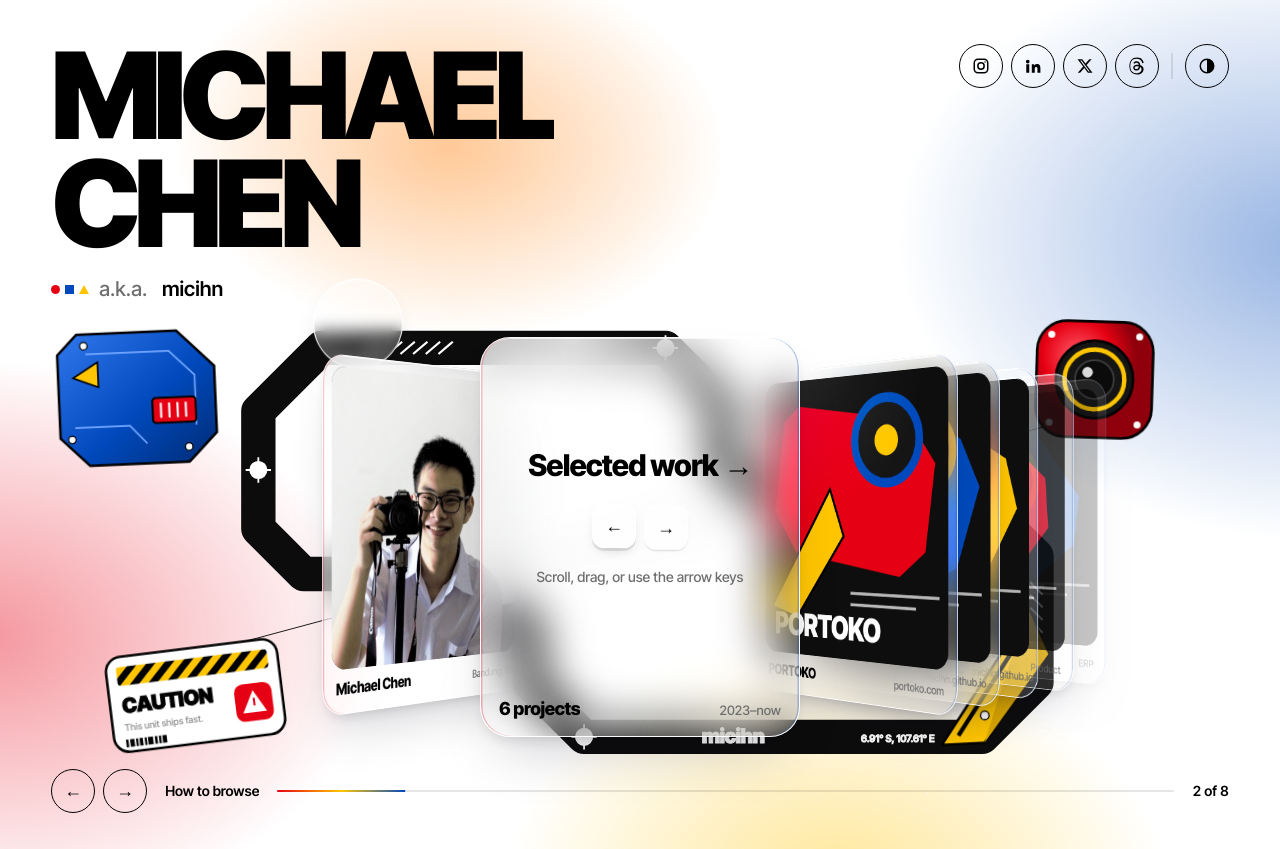
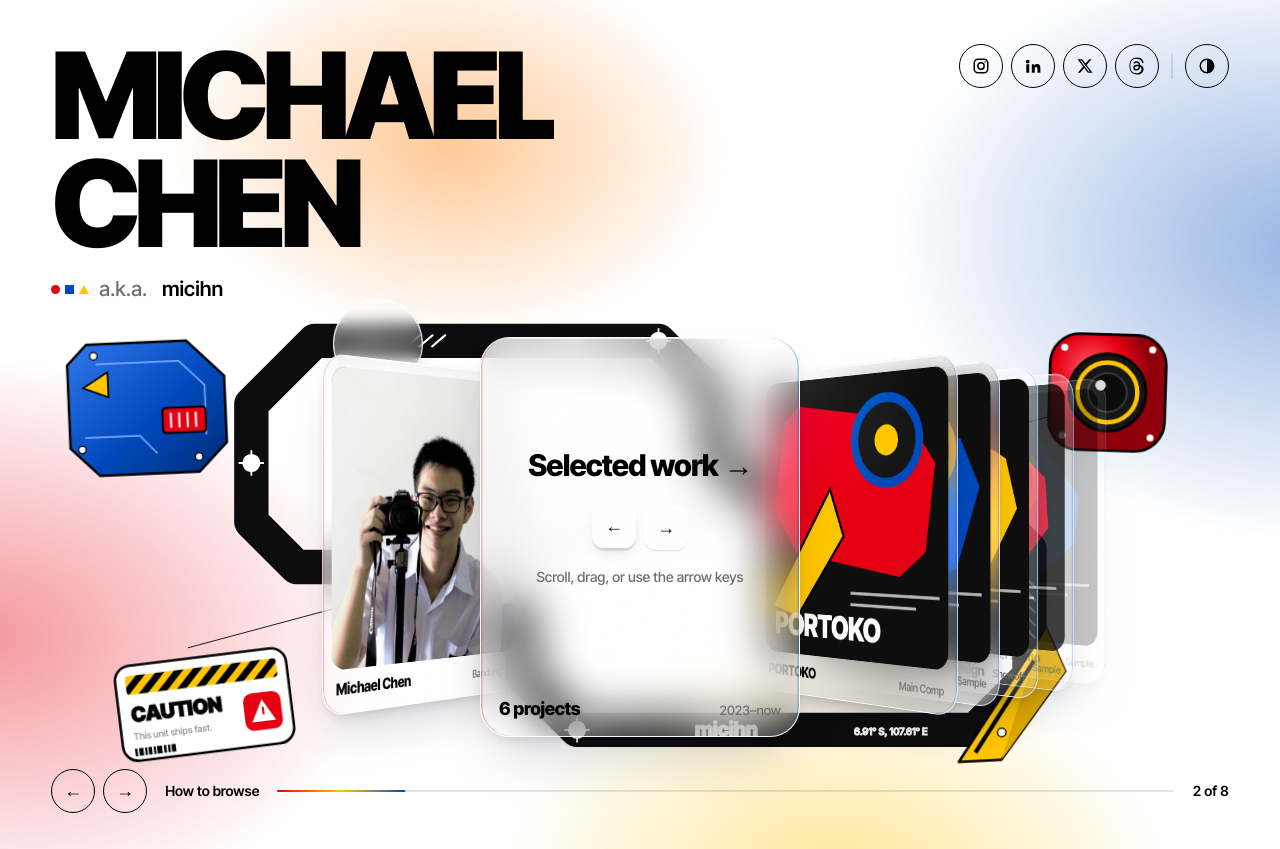
Before and after one commit to micihn/me, a plain HTML site: page index.html in a window 1280 px wide. Drawn offline with Linux system fonts and the light colour scheme.

Commit message:
Update index.html

```diff
--- a/index.html
+++ b/index.html
@@ -247,11 +247,11 @@ footer{display:flex;align-items:center;gap:18px;padding:0 max(4vw,18px) clamp(18
           Empty url = card is not clickable yet.                                          */
 const PHOTO = 'me.jpg';
 const WORKS = [
-  {title:'PORTOKO',         tag:'Brand & site',  url:'https://portoko.com'},
+  {title:'PORTOKO',         tag:'Main Comp',  url:'https://portoko.com'},
   {title:'Relic ASCII (sample)',   tag:'Sample', url:'https://micihn.github.io/ascii-gamelike-porto/'},
   {title:'Portoko Experiment Design',         tag:'Showoff',      url:'https://micihn.github.io/portoko-showoff-v1/'},
-  {title:'Process Catalog', tag:'Product',       url:''},
-  {title:'Odoo 18 for RKB', tag:'ERP',           url:''},
+  {title:'Quarry Lane Demo', tag:'Sample',       url:'https://micihn.github.io/Quarry-Lane-Demo/'},
+  {title:'Fenwick Daughter Demo', tag:'Sample',           url:'https://micihn.github.io/Fenwick-Daughter-Demo/'},
   {title:'Gatekeeper',      tag:'Python',        url:''},
 ];
 
@@ -305,7 +305,7 @@ const works = WORKS.map((w, k) => {
   return `${open} data-i="${i}" aria-label="${esc(w.title)}${link ? ', opens ' + esc(host(w.url)) : ''}">
     <div class="shot">${gen(w, k)}${src ? `<img src="${esc(src)}" alt="" loading="lazy" draggable="false" onerror="this.remove()" onload="if(this.naturalWidth<420)this.remove()">` : ''}</div>
     <span class="open" aria-hidden="true"><svg width="16" height="16" viewBox="0 0 24 24" fill="none" stroke="currentColor" stroke-width="2.4"><path d="M7 17 17 7M8 7h9v9"/></svg></span>
-    <div class="meta"><strong>${esc(w.title)}</strong><small>${esc(link ? host(w.url) : w.tag)}</small></div>${link ? '</a>' : '</div>'}`;
+    <div class="meta"><strong>${esc(w.title)}</strong><small>${esc(w.tag || host(w.url))}</small></div>${link ? '</a>' : '</div>'}`;
 }).join('');
 rail.innerHTML = photo + hint + works;
 const cards = [...rail.children], N = cards.length;
```
